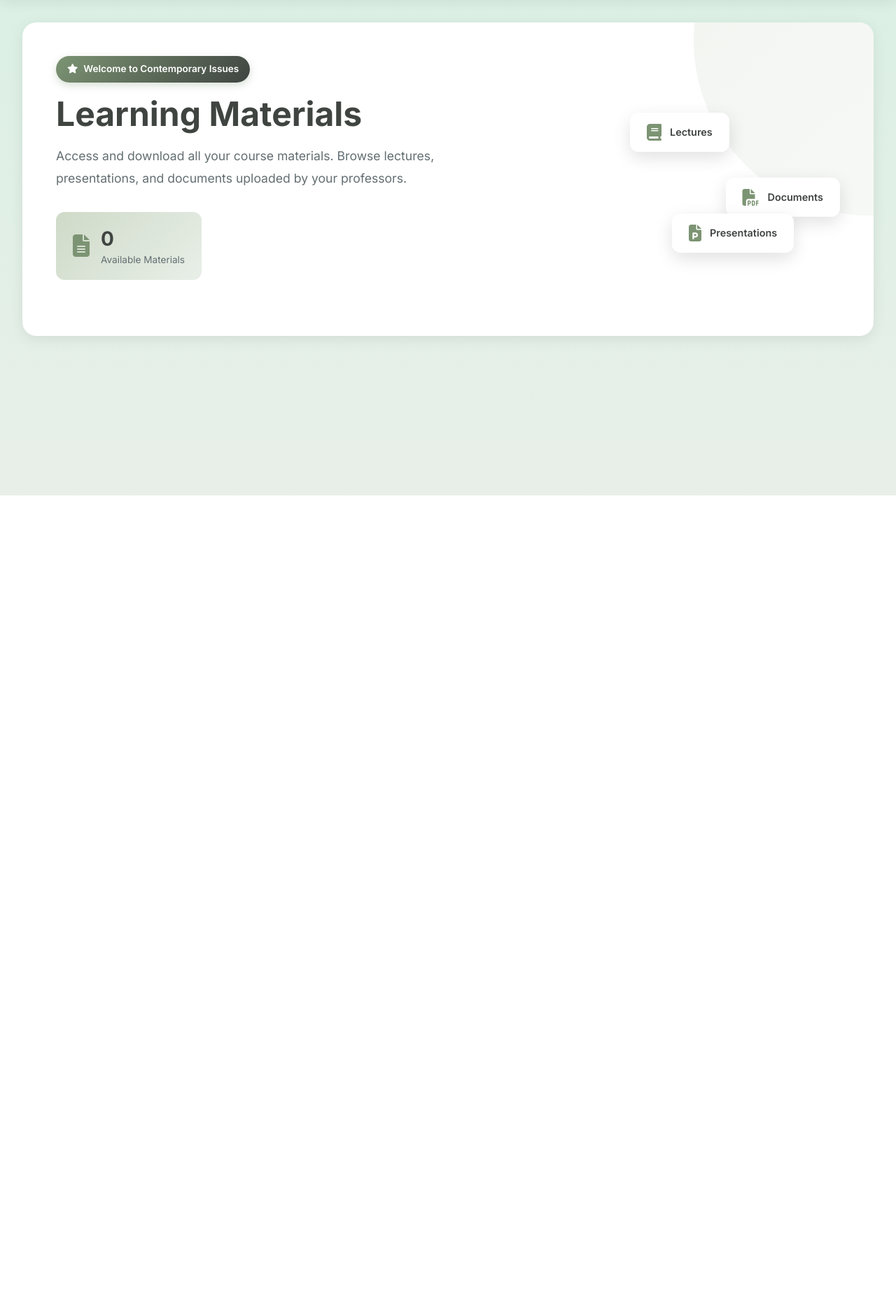
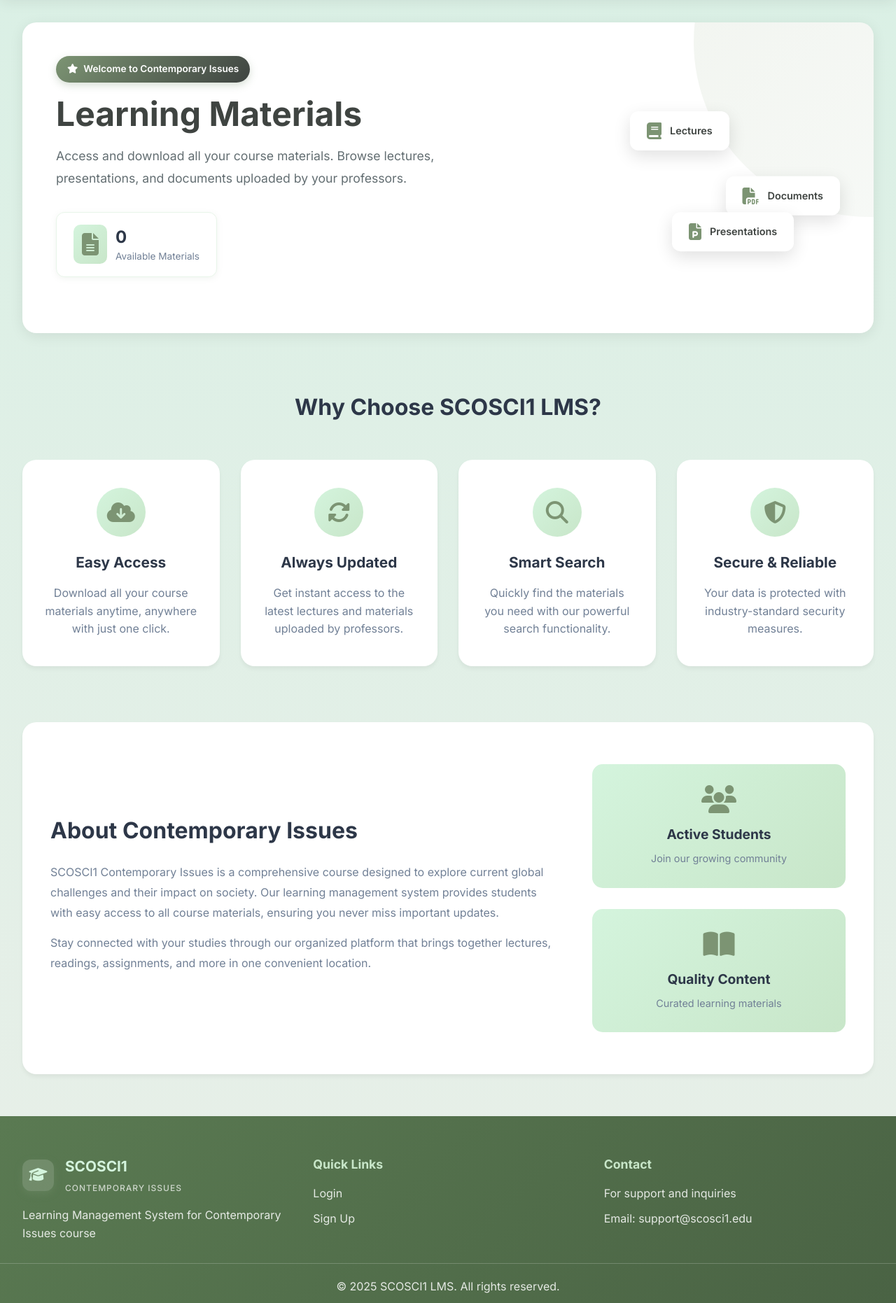
Before and after one commit to rjgrbg/LMS, a PHP site: page / in a window 1280 px wide. Shown: the part 92-1954 px from the top of the page at 70% size. Before the commit the page ends 800 px from the top, so only its background shows below. Run offline with PHP 8.4, Linux system fonts and the light colour scheme; data that the repository does not hold is empty.

Commit message:
almost done

```diff
--- a/api/get-users.php
+++ b/api/get-users.php
@@ -12,7 +12,7 @@ if (!isset($_SESSION['user_id']) || $_SESSION['role'] !== 'admin') {
 $conn = getDBConnection();
 
 // Get all students (exclude admins)
-$stmt = $conn->prepare("SELECT id, username, email, full_name, is_verified, created_at, last_login FROM users WHERE role = 'student' ORDER BY created_at DESC");
+$stmt = $conn->prepare("SELECT id, username, email, full_name, created_at, last_login FROM users WHERE role = 'student' ORDER BY created_at DESC");
 $stmt->execute();
 $result = $stmt->get_result();
 
@@ -24,8 +24,8 @@ while ($row = $result->fetch_assoc()) {
 // Get statistics
 $statsStmt = $conn->prepare("SELECT
     COUNT(*) as total,
-    SUM(CASE WHEN is_verified = 1 THEN 1 ELSE 0 END) as verified,
-    SUM(CASE WHEN is_verified = 0 THEN 1 ELSE 0 END) as pending
+    SUM(CASE WHEN last_login IS NOT NULL THEN 1 ELSE 0 END) as active,
+    SUM(CASE WHEN created_at >= DATE_SUB(NOW(), INTERVAL 7 DAY) THEN 1 ELSE 0 END) as recent
     FROM users WHERE role = 'student'");
 $statsStmt->execute();
 $stats = $statsStmt->get_result()->fetch_assoc();
--- a/index.html
+++ b/index.html
@@ -116,8 +116,99 @@
                     </div>
                 </div>
             </section>
+
+            <!-- Features Section - Only visible when not logged in -->
+            <section class="features-section" id="featuresSection">
+                <h2 class="section-heading">Why Choose SCOSCI1 LMS?</h2>
+                <div class="features-grid">
+                    <div class="feature-card">
+                        <div class="feature-icon">
+                            <i class="fas fa-cloud-download-alt"></i>
+                        </div>
+                        <h3>Easy Access</h3>
+                        <p>Download all your course materials anytime, anywhere with just one click.</p>
+                    </div>
+                    <div class="feature-card">
+                        <div class="feature-icon">
+                            <i class="fas fa-sync-alt"></i>
+                        </div>
+                        <h3>Always Updated</h3>
+                        <p>Get instant access to the latest lectures and materials uploaded by professors.</p>
+                    </div>
+                    <div class="feature-card">
+                        <div class="feature-icon">
+                            <i class="fas fa-search"></i>
+                        </div>
+                        <h3>Smart Search</h3>
+                        <p>Quickly find the materials you need with our powerful search functionality.</p>
+                    </div>
+                    <div class="feature-card">
+                        <div class="feature-icon">
+                            <i class="fas fa-shield-alt"></i>
+                        </div>
+                        <h3>Secure & Reliable</h3>
+                        <p>Your data is protected with industry-standard security measures.</p>
+                    </div>
+                </div>
+            </section>
+
+            <!-- About Section - Only visible when not logged in -->
+            <section class="about-section" id="aboutSection">
+                <div class="about-content">
+                    <div class="about-text">
+                        <h2>About Contemporary Issues</h2>
+                        <p>SCOSCI1 Contemporary Issues is a comprehensive course designed to explore current global challenges and their impact on society. Our learning management system provides students with easy access to all course materials, ensuring you never miss important updates.</p>
+                        <p>Stay connected with your studies through our organized platform that brings together lectures, readings, assignments, and more in one convenient location.</p>
+                    </div>
+                    <div class="about-stats">
+                        <div class="stat-item">
+                            <i class="fas fa-users"></i>
+                            <h3>Active Students</h3>
+                            <p>Join our growing community</p>
+                        </div>
+                        <div class="stat-item">
+                            <i class="fas fa-book-open"></i>
+                            <h3>Quality Content</h3>
+                            <p>Curated learning materials</p>
+                        </div>
+                    </div>
+                </div>
+            </section>
+        </main>
+
         </main>
     </div>
+
+    <!-- Footer - Only visible when not logged in -->
+    <footer class="footer" id="footerSection">
+            <div class="footer-content">
+                <div class="footer-section">
+                    <div class="footer-logo">
+                        <div class="logo-circle">
+                            <i class="fas fa-graduation-cap"></i>
+                        </div>
+                        <div class="logo-text">
+                            <h3>SCOSCI1</h3>
+                            <span>CONTEMPORARY ISSUES</span>
+                        </div>
+                    </div>
+                    <p>Learning Management System for Contemporary Issues course</p>
+                </div>
+                <div class="footer-section">
+                    <h4>Quick Links</h4>
+                    <a href="login.html">Login</a>
+                    <a href="signup.html">Sign Up</a>
+                </div>
+                <div class="footer-section">
+                    <h4>Contact</h4>
+                    <p>For support and inquiries</p>
+                    <p>Email: support@scosci1.edu</p>
+                </div>
+            </div>
+            <div class="footer-bottom">
+                <p>&copy; 2025 SCOSCI1 LMS. All rights reserved.</p>
+            </div>
+        </footer>
 
     <script src="script.js"></script>
 </body>
--- a/scosci1_lms.sql
+++ b/scosci1_lms.sql
@@ -10,6 +10,9 @@ CREATE TABLE IF NOT EXISTS materials (
     type VARCHAR(50) NOT NULL,
     file_name VARCHAR(255) NOT NULL,
     file_path VARCHAR(255) NOT NULL,
+    file_data LONGBLOB,
+    file_size INT,
+    mime_type VARCHAR(100),
     upload_date DATETIME DEFAULT CURRENT_TIMESTAMP,
     INDEX idx_upload_date (upload_date),
     INDEX idx_type (type)
--- a/style.css
+++ b/style.css
@@ -215,28 +215,39 @@ body {
 .stat-card {
     display: flex;
     align-items: center;
-    gap: 1rem;
-    background: var(--gradient-2);
+    gap: 0.75rem;
+    background: white;
     padding: 1rem 1.5rem;
     border-radius: 12px;
-    min-width: 200px;
+    min-width: 180px;
+    box-shadow: 0 2px 8px rgba(124, 148, 115, 0.1);
+    border: 1px solid #e8f5e9;
+    transition: all 0.3s ease;
+}
+
+.stat-card:hover {
+    box-shadow: 0 4px 12px rgba(124, 148, 115, 0.15);
+    transform: translateY(-2px);
 }
 
 .stat-card i {
     font-size: 2rem;
-    color: var(--accent);
+    color: #7c9473;
+    background: linear-gradient(135deg, #d4f4dd 0%, #c8e6c9 100%);
+    padding: 12px;
+    border-radius: 10px;
 }
 
 .stat-card h3 {
-    font-size: 1.75rem;
-    color: var(--primary);
+    font-size: 1.5rem;
+    color: #2d3748;
     font-weight: 700;
     margin-bottom: -4px;
 }
 
 .stat-card p {
     font-size: 0.85rem;
-    color: var(--text-light);
+    color: #718096;
     margin: 0;
 }
 
@@ -1728,11 +1739,11 @@ thentication Pages */
     position: fixed;
     top: 20px;
     right: 20px;
-    background: linear-gradient(135deg, #667eea 0%, #764ba2 100%);
+    background: linear-gradient(135deg, #7c9473 0%, #5a7a52 100%);
     color: white;
     padding: 16px 24px;
     border-radius: 12px;
-    box-shadow: 0 10px 30px rgba(102, 126, 234, 0.3);
+    box-shadow: 0 10px 30px rgba(124, 148, 115, 0.4);
     display: flex;
     align-items: center;
     gap: 12px;
@@ -1901,3 +1912,304 @@ thentication Pages */
 .back-to-home i {
     font-size: 0.85rem;
 }
+
+
+/* Features Section */
+.features-section {
+    margin: 80px 0;
+    text-align: center;
+}
+
+.section-heading {
+    font-size: 2rem;
+    color: #2d3748;
+    margin-bottom: 50px;
+    font-weight: 700;
+}
+
+.features-grid {
+    display: grid;
+    grid-template-columns: repeat(auto-fit, minmax(250px, 1fr));
+    gap: 30px;
+    margin-top: 40px;
+}
+
+.feature-card {
+    background: white;
+    padding: 40px 30px;
+    border-radius: 20px;
+    box-shadow: 0 4px 6px rgba(0, 0, 0, 0.05);
+    transition: all 0.3s ease;
+}
+
+.feature-card:hover {
+    transform: translateY(-5px);
+    box-shadow: 0 10px 20px rgba(124, 148, 115, 0.15);
+}
+
+.feature-icon {
+    width: 70px;
+    height: 70px;
+    background: linear-gradient(135deg, #d4f4dd 0%, #c8e6c9 100%);
+    border-radius: 50%;
+    display: flex;
+    align-items: center;
+    justify-content: center;
+    margin: 0 auto 20px;
+    color: #7c9473;
+    font-size: 2rem;
+}
+
+.feature-card h3 {
+    color: #2d3748;
+    font-size: 1.3rem;
+    margin-bottom: 15px;
+}
+
+.feature-card p {
+    color: #718096;
+    line-height: 1.6;
+}
+
+/* About Section */
+.about-section {
+    background: white;
+    padding: 60px 40px;
+    border-radius: 20px;
+    margin: 60px 0;
+    box-shadow: 0 4px 6px rgba(0, 0, 0, 0.05);
+}
+
+.about-content {
+    display: grid;
+    grid-template-columns: 2fr 1fr;
+    gap: 50px;
+    align-items: center;
+}
+
+.about-text h2 {
+    color: #2d3748;
+    font-size: 2rem;
+    margin-bottom: 20px;
+}
+
+.about-text p {
+    color: #718096;
+    line-height: 1.8;
+    margin-bottom: 15px;
+}
+
+.about-stats {
+    display: flex;
+    flex-direction: column;
+    gap: 30px;
+}
+
+.stat-item {
+    background: linear-gradient(135deg, #d4f4dd 0%, #c8e6c9 100%);
+    padding: 30px;
+    border-radius: 15px;
+    text-align: center;
+}
+
+.stat-item i {
+    font-size: 2.5rem;
+    color: #7c9473;
+    margin-bottom: 15px;
+}
+
+.stat-item h3 {
+    color: #2d3748;
+    font-size: 1.2rem;
+    margin-bottom: 8px;
+}
+
+.stat-item p {
+    color: #718096;
+    font-size: 0.9rem;
+}
+
+/* Footer */
+.footer {
+    background: linear-gradient(135deg, #5a7a52 0%, #4a6344 100%);
+    color: white;
+    padding: 25px 0 10px;
+    margin: 40px 0 0 0;
+    width: 100%;
+}
+
+.footer-content {
+    max-width: 1400px;
+    margin: 0 auto;
+    padding: 30px 2rem 0 2rem;
+    display: grid;
+    grid-template-columns: repeat(auto-fit, minmax(250px, 1fr));
+    gap: 30px;
+    margin-bottom: 20px;
+}
+
+.footer-section h3 {
+    font-size: 1.5rem;
+    margin-bottom: 15px;
+    color: #d4f4dd;
+}
+
+.footer-section h4 {
+    font-size: 1.1rem;
+    margin-bottom: 15px;
+    color: #c8e6c9;
+}
+
+.footer-section p {
+    color: rgba(255, 255, 255, 0.85);
+    line-height: 1.6;
+    margin-bottom: 10px;
+}
+
+.footer-section a {
+    display: block;
+    color: rgba(255, 255, 255, 0.85);
+    text-decoration: none;
+    margin-bottom: 10px;
+    transition: color 0.3s ease;
+}
+
+.footer-section a:hover {
+    color: #d4f4dd;
+}
+
+.footer-bottom {
+    text-align: center;
+    padding-top: 20px;
+    border-top: 1px solid rgba(255, 255, 255, 0.2);
+    color: rgba(255, 255, 255, 0.85);
+    max-width: 1400px;
+    margin: 0 auto;
+    padding-left: 2rem;
+    padding-right: 2rem;
+}
+
+/* Responsive */
+@media (max-width: 768px) {
+    .about-content {
+        grid-template-columns: 1fr;
+    }
+
+    .features-grid {
+        grid-template-columns: 1fr;
+    }
+
+    .section-heading {
+        font-size: 1.5rem;
+    }
+}
+
+
+/* Footer Logo */
+.footer-logo {
+    display: flex;
+    align-items: center;
+    gap: 1rem;
+    margin-bottom: 15px;
+}
+
+.footer-logo .logo-circle {
+    width: 45px;
+    height: 45px;
+    background: rgba(255, 255, 255, 0.15);
+    border-radius: 12px;
+    display: flex;
+    align-items: center;
+    justify-content: center;
+    color: #d4f4dd;
+    font-size: 1.3rem;
+}
+
+.footer-logo .logo-text h3 {
+    font-size: 1.3rem;
+    margin: 0;
+    color: #d4f4dd;
+}
+
+.footer-logo .logo-text span {
+    font-size: 0.75rem;
+    color: rgba(255, 255, 255, 0.7);
+    text-transform: uppercase;
+    letter-spacing: 1px;
+}
+
+
+/* Action Dropdown Menu */
+.action-dropdown {
+    position: relative;
+}
+
+.action-menu-btn {
+    background: none;
+    border: none;
+    color: #718096;
+    font-size: 1.2rem;
+    cursor: pointer;
+    padding: 8px 12px;
+    border-radius: 8px;
+    transition: all 0.2s ease;
+}
+
+.action-menu-btn:hover {
+    background: #f7fafc;
+    color: #2d3748;
+}
+
+.action-menu {
+    position: absolute;
+    right: 0;
+    top: 100%;
+    background: white;
+    border-radius: 10px;
+    box-shadow: 0 4px 12px rgba(0, 0, 0, 0.15);
+    min-width: 150px;
+    opacity: 0;
+    visibility: hidden;
+    transform: translateY(-10px);
+    transition: all 0.2s ease;
+    z-index: 100;
+    overflow: hidden;
+}
+
+.action-menu.show {
+    opacity: 1;
+    visibility: visible;
+    transform: translateY(0);
+}
+
+.action-menu-item {
+    width: 100%;
+    padding: 12px 16px;
+    border: none;
+    background: none;
+    text-align: left;
+    cursor: pointer;
+    display: flex;
+    align-items: center;
+    gap: 10px;
+    color: #2d3748;
+    font-size: 0.95rem;
+    transition: background 0.2s ease;
+}
+
+.action-menu-item:hover {
+    background: #f7fafc;
+}
+
+.action-menu-item.delete {
+    color: #e53e3e;
+}
+
+.action-menu-item.delete:hover {
+    background: #fff5f5;
+}
+
+.action-menu-item i {
+    font-size: 0.9rem;
+    width: 16px;
+}
```
Also changed, not shown: admin-script.js (+71 -8 lines), admin.html (+15 -22 lines), api/upload-material.php (+7 -3 lines), script.js (+10 -2 lines), .htaccess (added), UPDATES.md (deleted).
